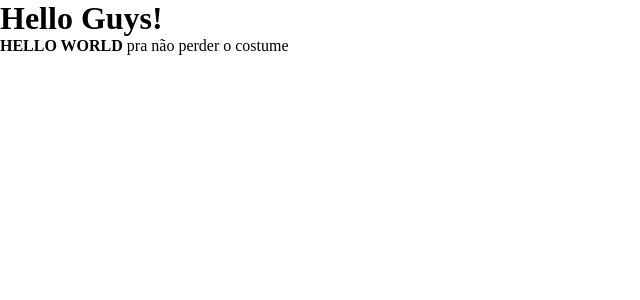
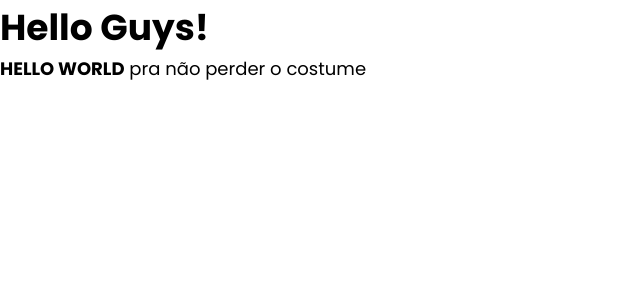
Before and after one commit to pehcs/encurtador_de_link-REACT-NODE, a React (Create React App) app: page / in a window 1280 px wide. Shown: the top 300 px of the page, without its empty margins (0-640 px from the left). Built offline with nearby package versions, Linux system fonts and the light colour scheme.

Commit message:
fix:setando fonte e fontsize

```diff
--- a/src/App.css
+++ b/src/App.css
@@ -9,7 +9,10 @@
   --neutral-dark-blue: hsl(255, 11%, 22%);
   --neutral-dark-violet: hsl(260, 8%, 14%);
 }
-
+body{
+  font-family: 'Poppins', sans-serif;
+  font-size: 18px;
+}
 *{
   padding: 0;
   margin: 0;
```
